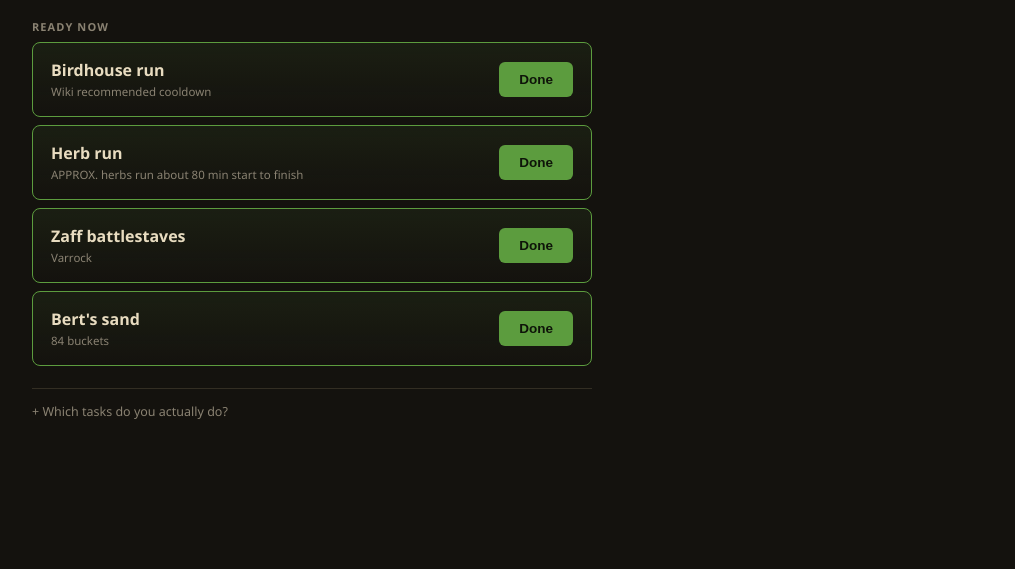
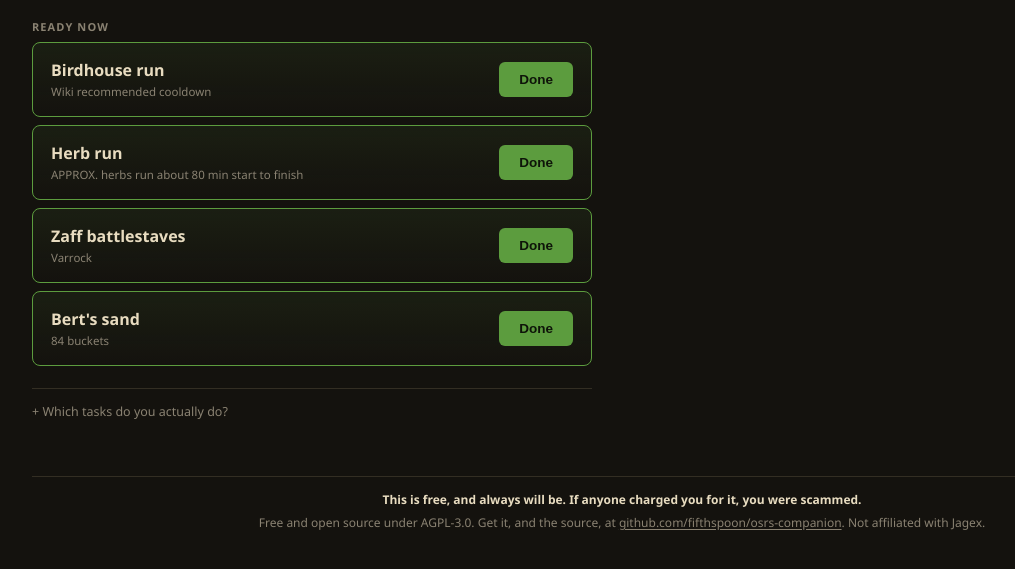
Before and after one commit to fifthspoon/osrs-companion, a website built with Vite: page index.html in a window 1280 px wide. Shown: the part 159-728 px from the top of the page, without its empty margins (18-1033 px from the left). Built offline with nearby package versions, Linux system fonts and the light colour scheme.

Commit message:
Open the project up for feedback, issues and pull requests
Adds the intake surface a public project needs. Issue forms for the three things
worth reporting, a pull request template, and a CI workflow that runs on every
pull request so a drive-by contribution gets screened before anyone reads it.

The wrong-number issue form is the important one. This app hardcodes facts that
live on someone else's server, and when one of those changes nothing goes red:
the build stays green and the numbers quietly go wrong. Users noticing a figure
that disagrees with the game is the most reliable way that gets caught, so the
form asks for what they compared against rather than just what looked off.

CI runs the licence gate over the full history rather than only the working tree.
Checking the tree is what let labels.json sit in the initial commit unnoticed,
since a file added in one commit and deleted in the next is still in history and
a clone gets history.

CONTRIBUTING gains a section on how the project is run, which says plainly that
proposals are open and merge decisions are not. Better to state that up front
than to let someone find out at review time.

Also states the free promise, in the readme and in the app itself. The app matters
more than the readme here: someone who got charged for this has a copy of the
program, not a copy of the documentation, so the notice has to be where they will
actually see it.

```diff
--- a/src/main.ts
+++ b/src/main.ts
@@ -77,6 +77,34 @@ function tabBar(): HTMLElement {
   return bar;
 }
 
+// Someone who got charged for this has a copy of the app, not a copy of the
+// readme, so the notice has to live in the UI to reach the person it is for.
+function footer(): HTMLElement {
+  const f = document.createElement("footer");
+  f.className = "sitefoot";
+
+  const line = document.createElement("p");
+  line.className = "sitefoot-loud";
+  line.textContent =
+    "This is free, and always will be. If anyone charged you for it, you were scammed.";
+  f.appendChild(line);
+
+  const sub = document.createElement("p");
+  sub.appendChild(
+    document.createTextNode("Free and open source under AGPL-3.0. Get it, and the source, at "),
+  );
+  const a = document.createElement("a");
+  a.href = "https://github.com/fifthspoon/osrs-companion";
+  a.textContent = "github.com/fifthspoon/osrs-companion";
+  a.target = "_blank";
+  a.rel = "noopener noreferrer";
+  sub.appendChild(a);
+  sub.appendChild(document.createTextNode(". Not affiliated with Jagex."));
+  f.appendChild(sub);
+
+  return f;
+}
+
 function draw() {
   // The fight tab runs an animation loop and a window key listener, so it has
   // to be shut down before its DOM is thrown away. Safe no-op otherwise.
@@ -88,6 +116,7 @@ function draw() {
   const body = document.createElement("div");
   body.className = "body";
   root.appendChild(body);
+  root.appendChild(footer());
 
   if (tab === "dailies") {
     renderDailies(body, store, Date.now(), handlers);
--- a/src/style.css
+++ b/src/style.css
@@ -711,3 +711,32 @@ select.minisel {
   .gefiltergrid { grid-template-columns: 1fr; gap: 4px 0; }
   .gefiltergrid .gehint { margin-bottom: 10px; }
 }
+
+/* The paid-tools notice. Deliberately quiet: design rule 1 says ready tasks are
+   the only loud thing on screen. The first line is a shade brighter than the
+   second because it is the part someone who got scammed needs to read. */
+.sitefoot {
+  margin-top: 34px;
+  padding-top: 14px;
+  border-top: 1px solid var(--line);
+  text-align: center;
+  font-size: 12px;
+  color: var(--dim);
+  line-height: 1.55;
+}
+
+.sitefoot p { margin: 0 0 4px; }
+.sitefoot p:last-child { margin-bottom: 0; }
+
+.sitefoot-loud {
+  color: var(--text);
+  font-weight: 600;
+}
+
+.sitefoot a {
+  color: var(--dim);
+  text-decoration: underline;
+  text-underline-offset: 2px;
+}
+
+.sitefoot a:hover { color: var(--text); }
```
Also changed, not shown: CONTRIBUTING.md (+43 -0 lines), .github/ISSUE_TEMPLATE/bug.yml (added), .github/ISSUE_TEMPLATE/config.yml (added), .github/ISSUE_TEMPLATE/feature.yml (added), .github/ISSUE_TEMPLATE/wrong-number.yml (added), .github/pull_request_template.md (added), .github/workflows/checks.yml (added), README.md.
